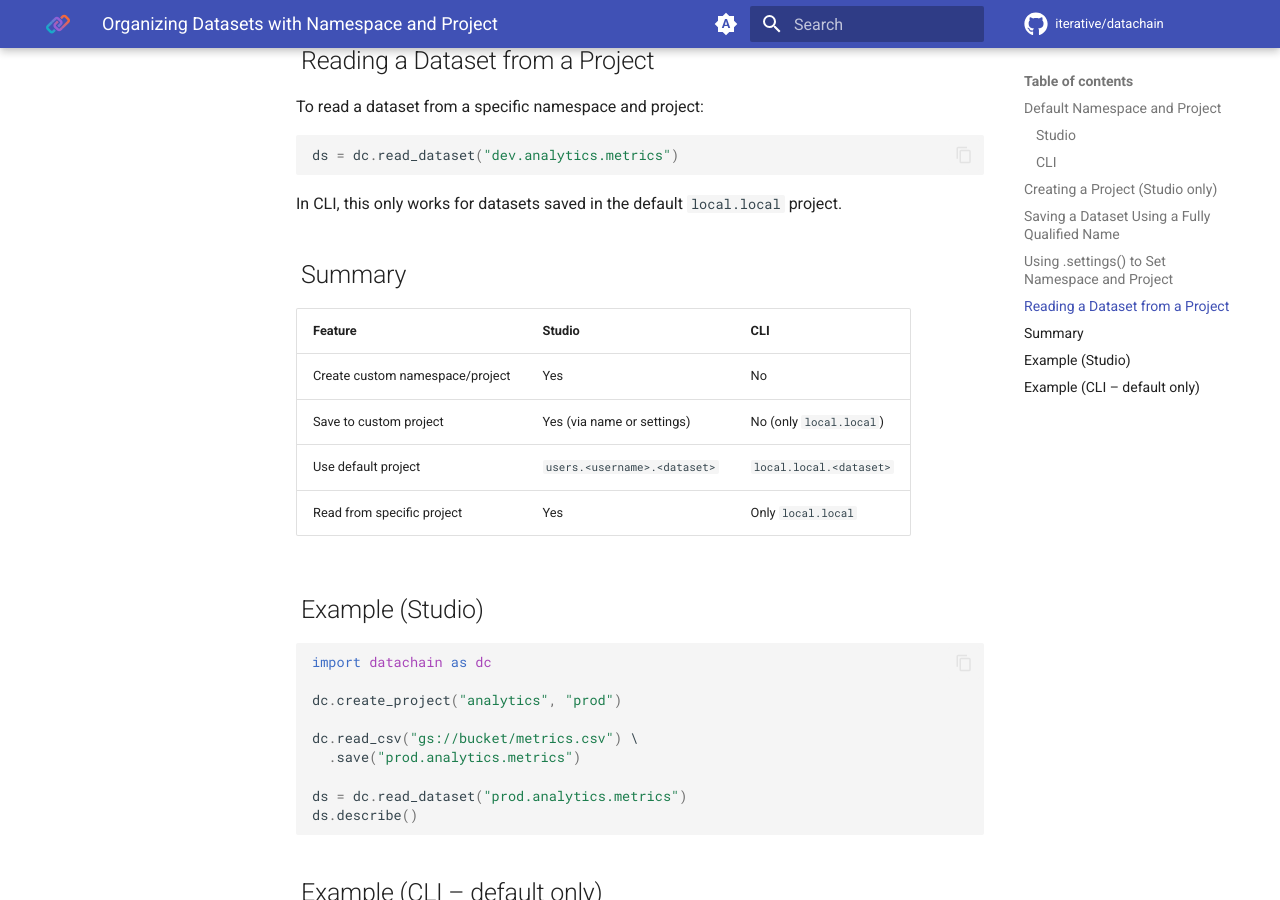
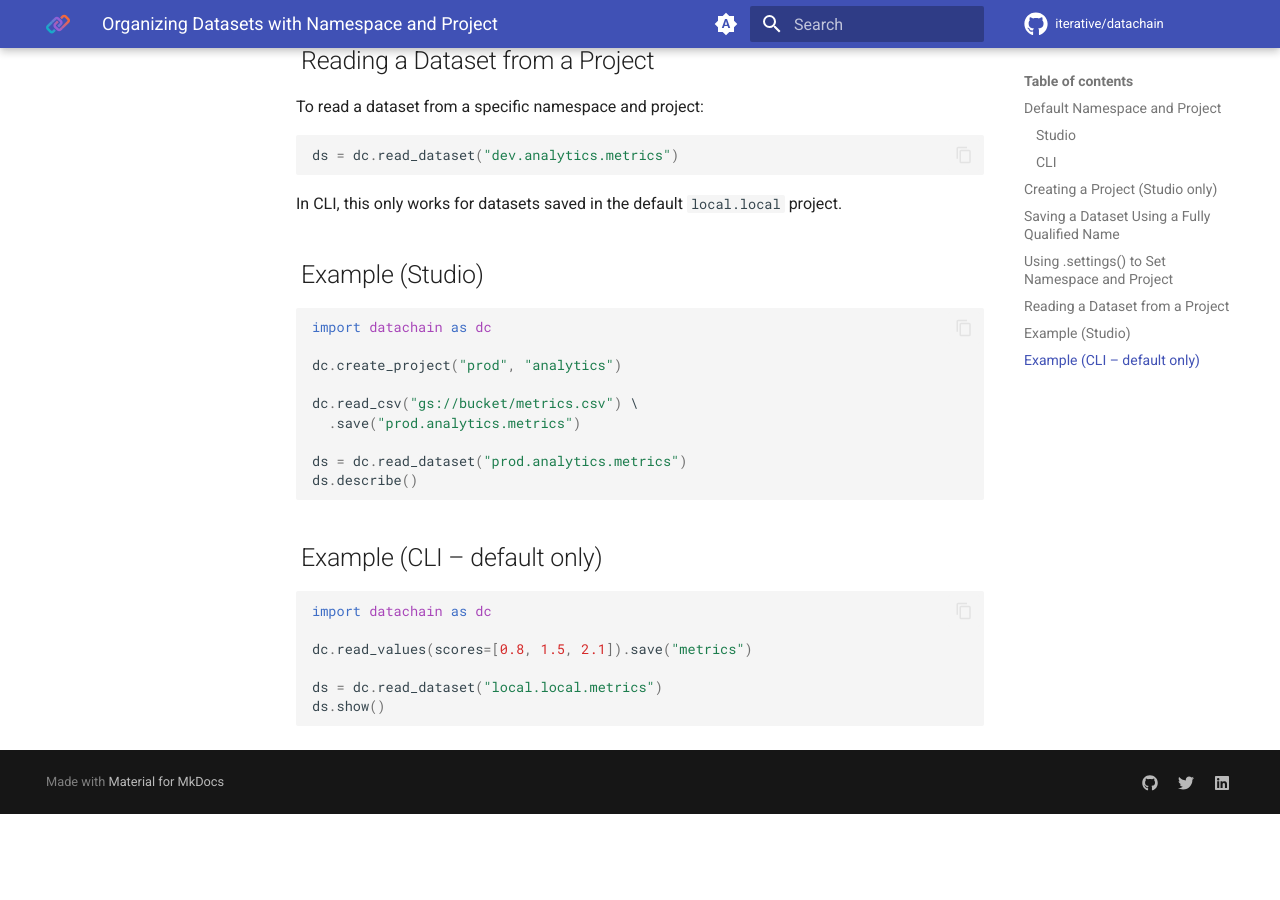
Before and after one commit to iterative/datachain, an MkDocs documentation site: the page built from docs/guide/namespaces.md, in a window 1280 px wide and 900 px high, scrolled down 2160 px. Built offline with MkDocs 1.6.1 and Material for MkDocs 9.7.7, drawn with Linux system fonts in a browser that asks for light colours; comment, search, counter and statistics services are not loaded; after the commit the page ends 2974 px from its top, so only the background shows below that.

Commit message:
fixed docs

````diff
--- a/docs/guide/namespaces.md
+++ b/docs/guide/namespaces.md
@@ -49,7 +49,7 @@ In Studio, you can explicitly create a project and namespace using:
 ```python
 import datachain as dc
 
-dc.create_project("analytics", "dev")
+dc.create_project("dev", "analytics")
 ```
 
 This creates the `dev` namespace (if it doesn't exist) and a project called `analytics` inside it.
@@ -92,21 +92,13 @@ ds = dc.read_dataset("dev.analytics.metrics")
 
 In CLI, this only works for datasets saved in the default `local.local` project.
 
-## Summary
-
-| Feature                         | Studio                        | CLI                      |
-|--------------------------------|-------------------------------|--------------------------|
-| Create custom namespace/project | Yes                           | No                       |
-| Save to custom project          | Yes (via name or settings)    | No (only `local.local`)  |
-| Use default project             | `users.<username>.<dataset>`  | `local.local.<dataset>`  |
-| Read from specific project      | Yes                           | Only `local.local`       |
 
 ## Example (Studio)
 
 ```python
 import datachain as dc
 
-dc.create_project("analytics", "prod")
+dc.create_project("prod", "analytics")
 
 dc.read_csv("gs://bucket/metrics.csv") \
   .save("prod.analytics.metrics")
````
